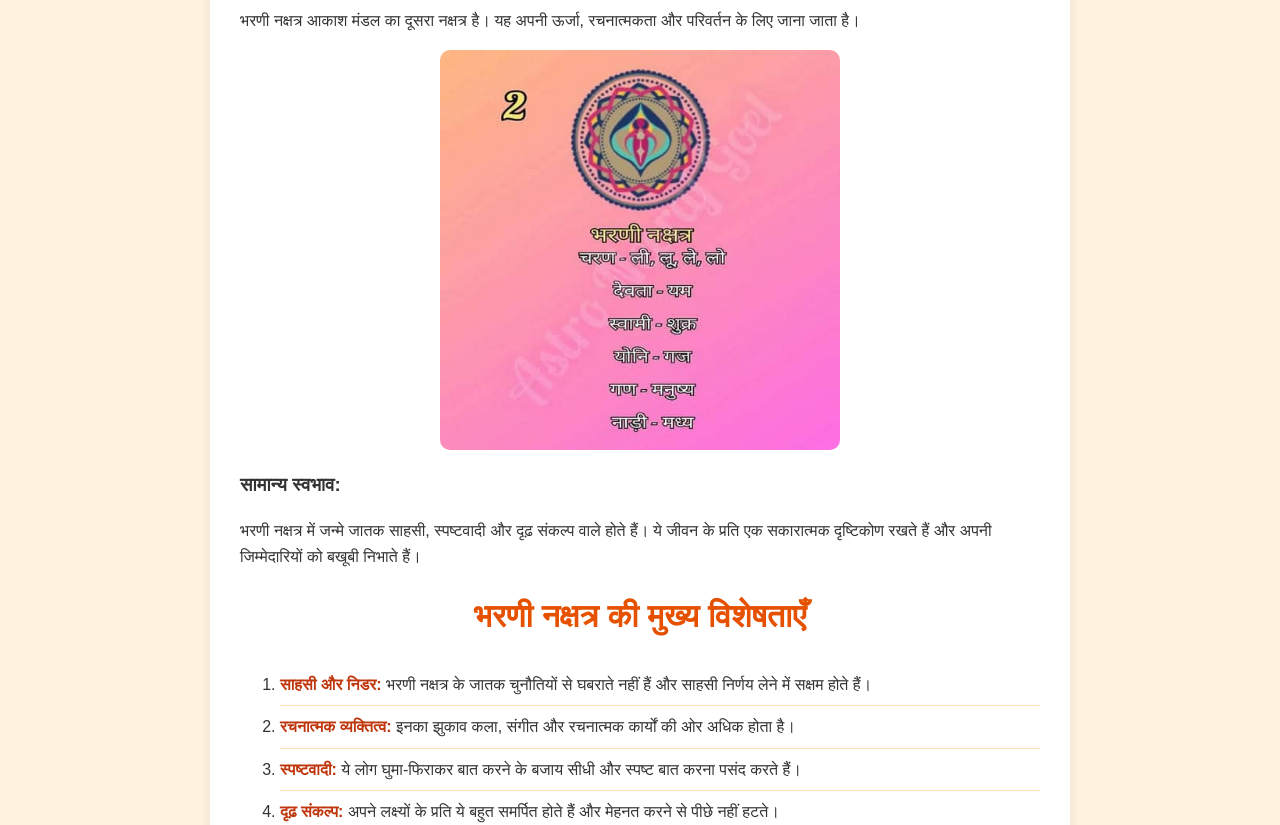
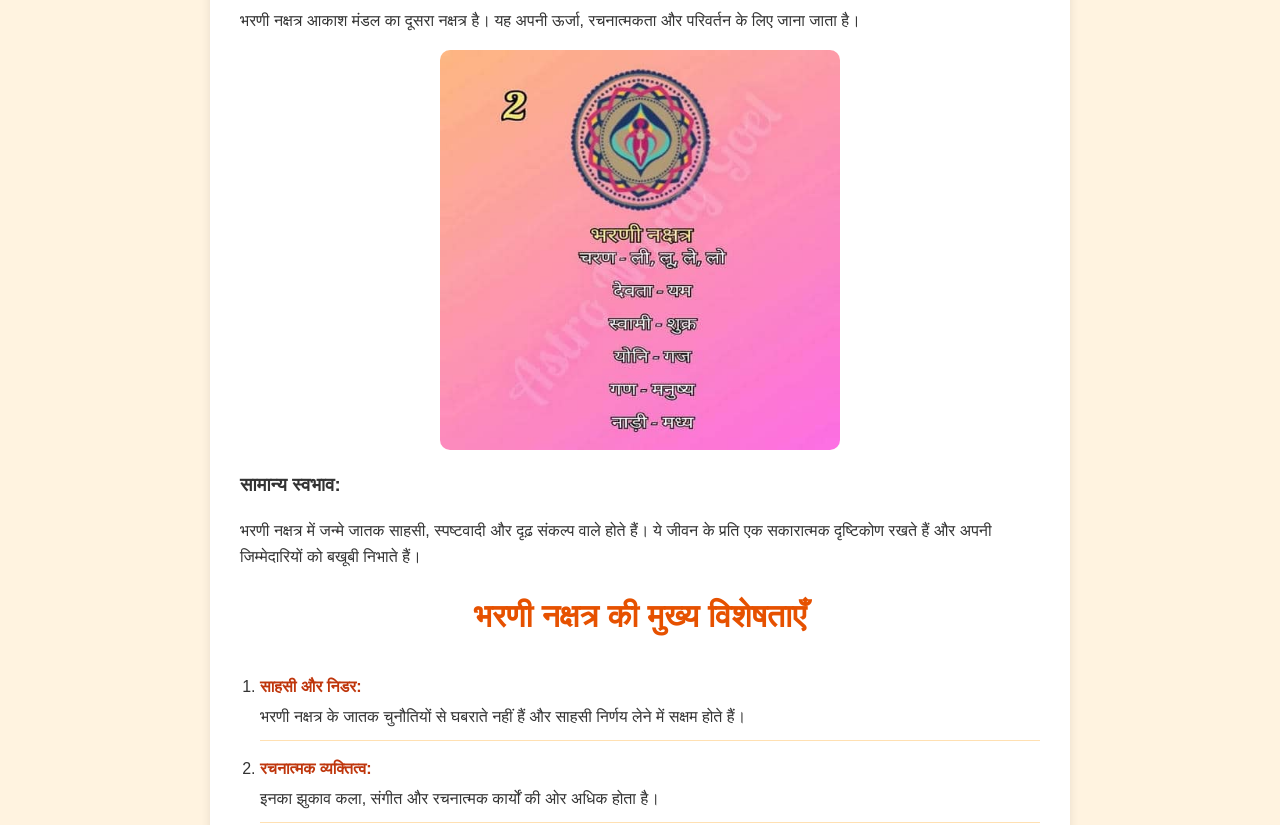
Before and after one commit to neerajsml1978-alt/Kalachakra-Grid-Algorithm, a plain HTML site: page nakshatras/bharani.html in a window 1280 px wide. Shown: the part 144-969 px from the top of the page. Drawn offline with Linux system fonts and the light colour scheme.

Commit message:
Update style.css

```diff
--- a/nakshatras/style.css
+++ b/nakshatras/style.css
@@ -8,6 +8,24 @@ li { padding: 8px 0; border-bottom: 1px solid #ffe0b2; }
 strong { color: #bf360c; }
 .img-style { width: 100%; max-width: 400px; display: block; margin: 0 auto 20px auto; border-radius: 10px; }
 .highlight { background: #fff3e0; padding: 15px; border-radius: 8px; border-left: 5px solid #d84315; }
+  /* फीचर लिस्ट के लिए स्टाइल */
+.feature-list {
+    margin-top: 20px;
+    padding-left: 20px;
+}
+
+.feature-list li {
+    padding: 10px 0;
+    border-bottom: 1px solid #ffe0b2;
+    margin-bottom: 5px;
+}
+
+/* अगर आप 'strong' टैग को और बेहतर दिखाना चाहते हैं */
+.feature-list strong {
+    color: #bf360c;
+    display: block; /* इससे शीर्षक ऊपर और विवरण नीचे आ जाएगा */
+    margin-bottom: 5px;
+}
 
 .back-btn {
     display: block;
```
